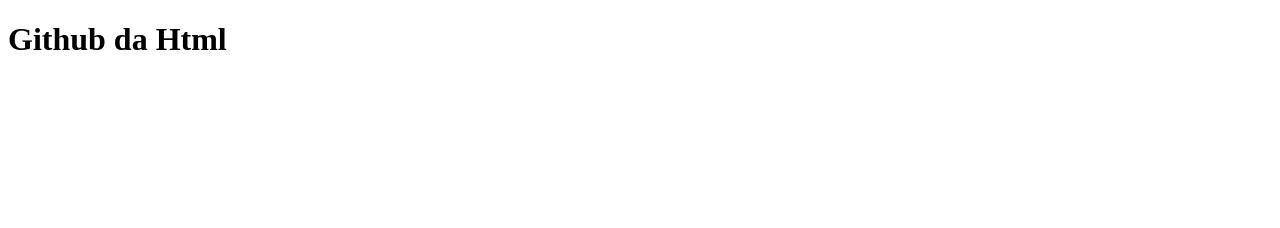
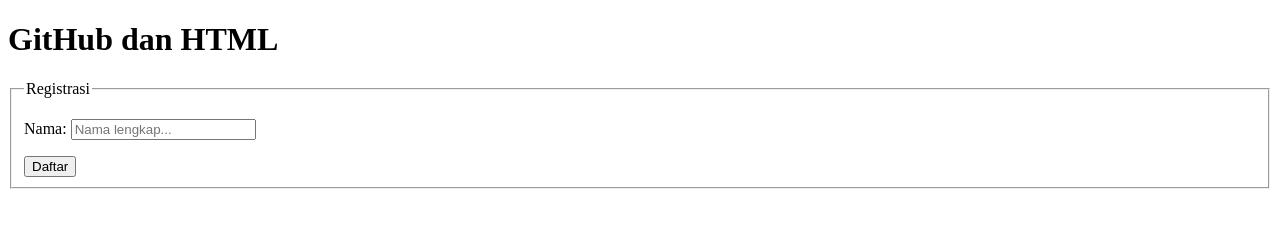
Before and after one commit to audreyvalencia13/pts_genap0, a plain HTML site: page index.html in a window 1280 px wide. Drawn offline with Linux system fonts and the light colour scheme.

Commit message:
merge branch 'edit1' into main

```diff
--- a/index.html
+++ b/index.html
@@ -1,10 +1,21 @@
 <!DOCTYPE html>
-<html>
-  <head>
-
-    <title>Github dan html</title>
-  </head>
-  <body>
-    <h1>Github da Html</h1>
-  </body>
+<html lang="en">
+<head>
+    <meta charset="UTF-8">
+    <meta name="viewport" content="width=device-width, initial-scale=1.0">
+    <title>GitHub dan HTML</title>
+</head>
+<body>
+    <h1>GitHub dan HTML</h1>
+    <form action="contact.php" method="POST">
+    <fieldset>
+        <legend>Registrasi</legend>
+        <p>
+            <label>Nama:</label>
+            <input type="text" name="nama" placeholder="Nama lengkap...">
+        </p>
+        <input type="submit" name="submit" value="Daftar">
+    </fieldset>
+    </form>
+</body>
 </html>
```
